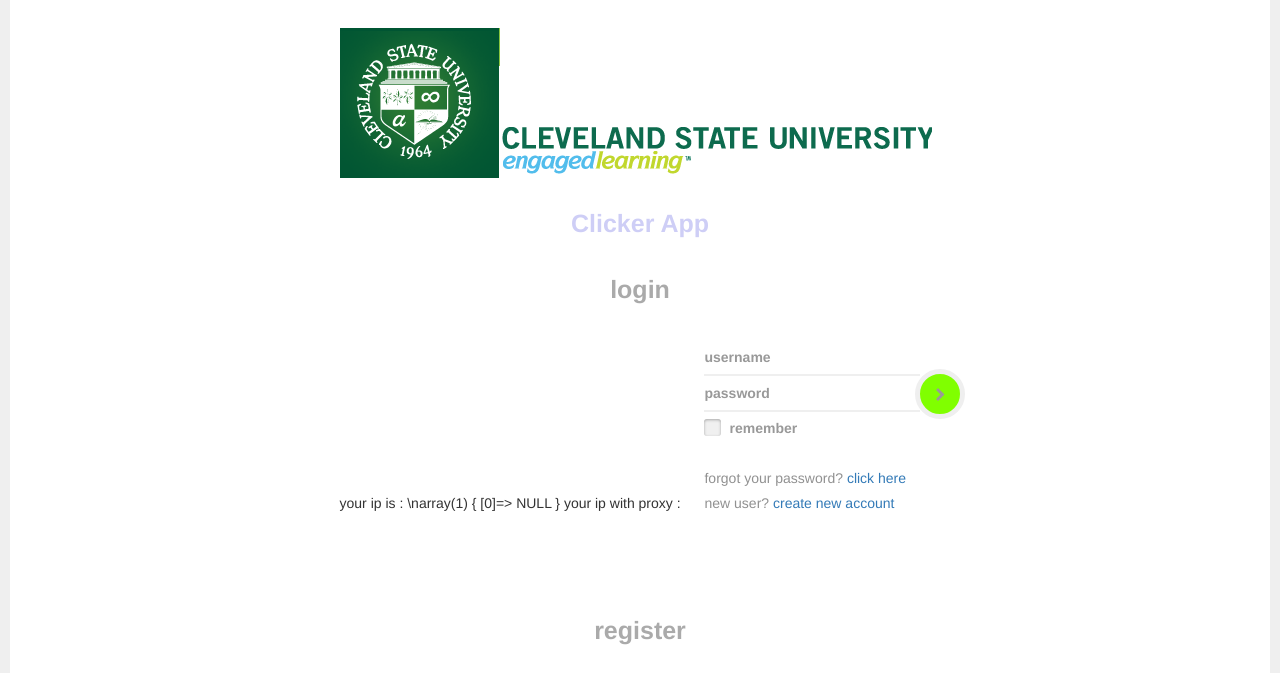
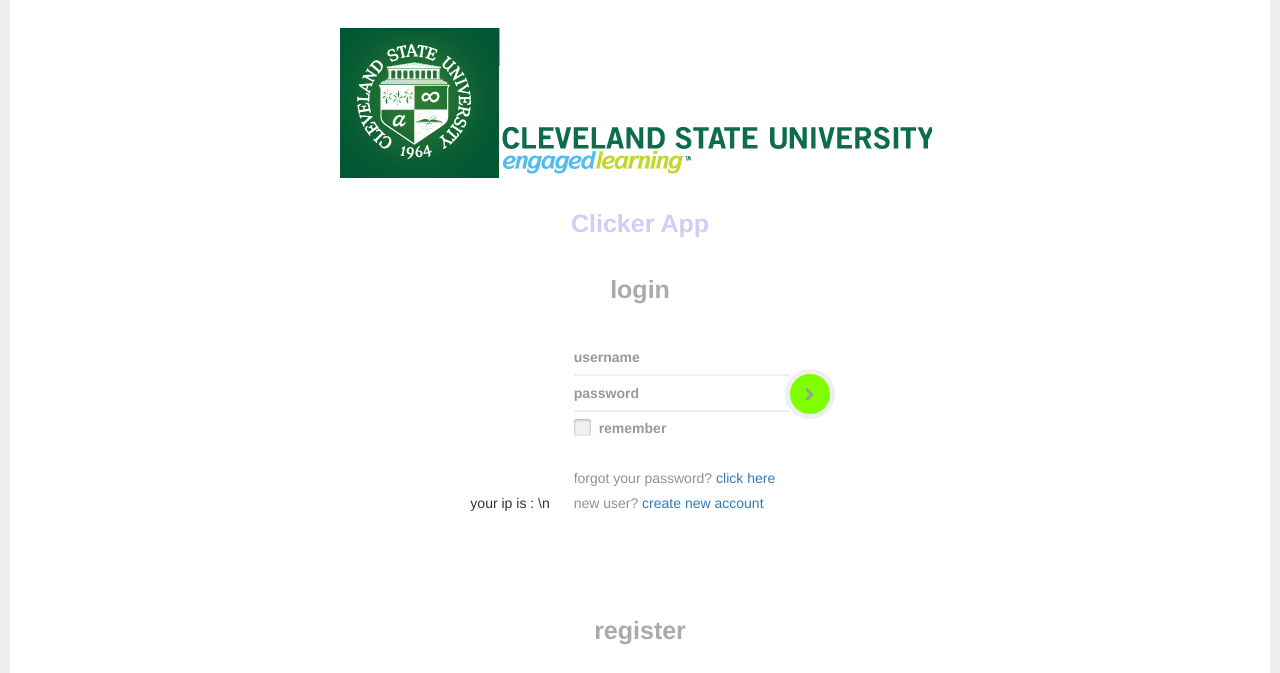
Before and after one commit to ikp4success/SeniorProject_CIS485, a PHP site: page /login.php in a window 1280 px wide. Shown: the part 21-694 px from the top of the page. Run offline with PHP 8.4, Linux system fonts and the light colour scheme; data that the repository does not hold is empty; some libraries are stand-ins or nearby versions.

Commit message:
shows ip

```diff
--- a/login.php
+++ b/login.php
@@ -27,9 +27,7 @@
 	<div class="logo_2"> Clicker App</div>
 	<div class="logo">login</div>
 	<!-- Main Form -->
-	<?php print 'your ip is : '.$_SERVER['HTTP_X_CLIENT_IP'].'\n';
-	$ipchain = array( $_SERVER['HTTP_X_FORWARDED_FOR'] );
-	print 'your ip with proxy : '.var_dump($ipchain);?>
+	<?php print 'your ip is : '.$_SERVER['HTTP_X_CLIENT_IP'].'\n';?>
 
 	<div class="login-form-1">
 		<form method="post" action="login_action.php" class="text-left">
```
